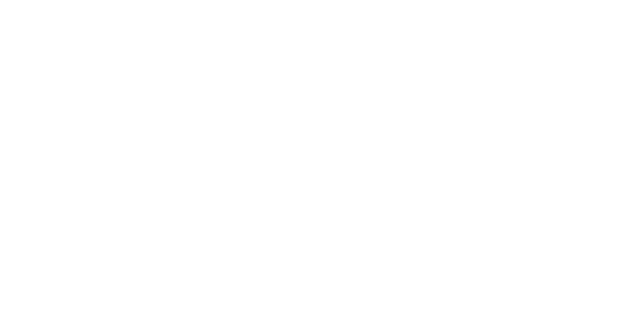
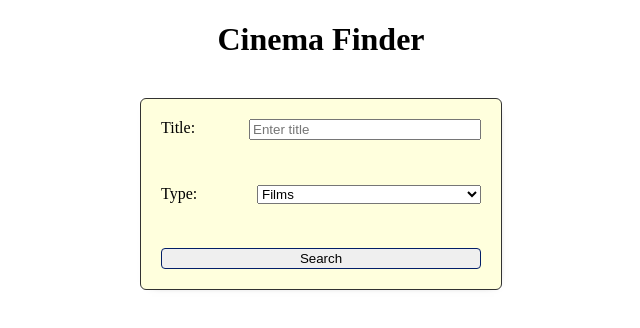
Before and after one commit to fosfor15/Cinema-Finder-React, a React (Create React App) app: page / in a window 1280 px wide. Shown: the top 328 px of the page, without its empty margins (319-959 px from the left). Built offline with nearby package versions, Linux system fonts and the light colour scheme; the HTML template or start-up script is replaced by a standard one.

Commit message:
Build Form component and functionality

```diff
--- a/src/App.js
+++ /dev/null
@@ -1,10 +0,0 @@
-import './styles/App.css';
-
-function App() {
-    return (
-        <div className="App">
-        </div>
-    );
-}
-
-export default App;
--- /dev/null
+++ b/src/App.jsx
@@ -0,0 +1,32 @@
+import React, { useState } from 'react';
+import Form from './components/Form';
+import './styles/App.css';
+
+function App() {
+    const [ title, setTitle ] = useState('');
+    const [ type, setType ] = useState('film');
+
+    const handleTitleChange = event => {
+        setTitle( event.target.value );
+        console.log('title :>> ', title);
+    };
+
+    const handleTypeChange = event => {
+        setType( event.target.value );
+        console.log('type :>> ', type);
+    };
+
+    return (
+        <div className="App">
+            <h1>Cinema Finder</h1>
+            <Form
+                title={ title }
+                handleTitleChange={ handleTitleChange }
+                type={ type }
+                handleTypeChange={ handleTypeChange }
+            />
+        </div>
+    );
+}
+
+export default App;
--- /dev/null
+++ b/src/components/Form.jsx
@@ -0,0 +1,39 @@
+import React, { useState } from 'react';
+import '../styles/Form.css';
+
+function Form(props) {
+    const { title, handleTitleChange, type, handleTypeChange } = props;
+
+    return (
+        <div id="form">
+            <div className="control-container">
+                <label htmlFor="title-input">Title:</label>
+                <input
+                    type="text"
+                    id="title-input"
+                    placeholder="Enter title"
+                    title="Enter title without repeating. Title starts with letters and digits."
+                    value={ title }
+                    onChange={ handleTitleChange }
+                />
+            </div>
+
+            <div className="control-container">
+                <label htmlFor="type-select">Type:</label>
+                <select
+                    id="type-select"
+                    value={ type }
+                    onChange={ handleTypeChange }
+                >
+                    <option value="film">Films</option>
+                    <option value="tv_show">TV Show</option>
+                    <option value="all">All</option>
+                </select>
+            </div>
+
+            <button id="search-button">Search</button>
+        </div>
+    );
+}
+
+export default Form;
--- a/src/styles/App.css
+++ b/src/styles/App.css
@@ -1,3 +1,4 @@
+
 .App {
     text-align: center;
 }
--- /dev/null
+++ b/src/styles/Form.css
@@ -0,0 +1,30 @@
+
+#form {
+    display: flex;
+    flex-direction: column;
+    justify-content: space-between;
+    width: 320px;
+    height: 150px;
+    margin: 40px auto;
+    padding: 20px;
+    border: 1px solid rgb(50, 50, 50);
+    border-radius: 6px;
+    background-color: rgb(255, 255, 221);
+    box-shadow: 2px 2px 10px -10px black;
+}
+
+.control-container {
+    display: flex;
+    justify-content: space-between;
+}
+.control-container input,
+.control-container select {
+    width: 70%;
+}
+
+#search-button {
+    padding: 2px 0;
+    border: 1px solid rgb(2, 30, 104);
+    border-radius: 4px;
+    cursor: pointer;
+}
```
